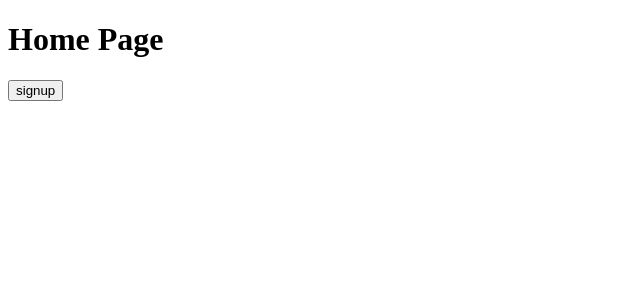
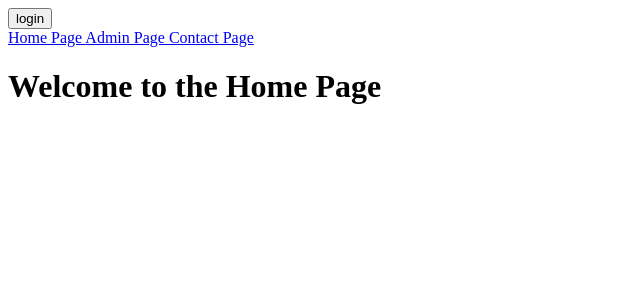
Before and after one commit to shruthi2609/C1-Wipro-React-Module, a React (Create React App) app in the folder React Demo CRA/c1wiproreact/: page / in a window 1280 px wide. Shown: the top 300 px of the page, without its empty margins (0-640 px from the left). Built offline with nearby package versions, Linux system fonts and the light colour scheme.

Commit message:
network calls and protected routes

```diff
--- a/React Demo CRA/c1wiproreact/src/App.js
+++ b/React Demo CRA/c1wiproreact/src/App.js
@@ -1,4 +1,4 @@
-import SignUpComponent from "./components/SPA Components/SignUpComponent"
+/*import SignUpComponent from "./components/SPA Components/SignUpComponent"
 import {BrowserRouter,Link,Routes,Route} from "react-router-dom"
 import DashBoard from "./components/SPA Components/DashBoard"
 import HomePage from "./components/SPA Components/HomePage"
@@ -7,8 +7,8 @@ function App(){
   return(
     <div>
      <BrowserRouter>
-   {  /*  <Link to="/signup">signup</Link>
-       <Link to="/dashboard">DashBoard</Link>*/}
+  <Link to="/signup">signup</Link>
+       <Link to="/dashboard">DashBoard</Link>
       <Routes>
         <Route path="/" element={<HomePage></HomePage>}></Route>
         <Route path='/signup' element={<SignUpComponent></SignUpComponent>}></Route>
@@ -20,4 +20,35 @@ function App(){
     </div>
   )
 }
-export default App
+export default App*/
+
+/*import NetworkCall from "./components/Network Calls/SimpleNetworkCallClass"
+export default function App(){
+  return(
+    <NetworkCall></NetworkCall>
+  )
+}*/
+
+import {BrowserRouter,Link,Routes,Route} from "react-router-dom"
+import { Home,AdminPage,ContactPage} from "./components/Protected Routes/AllComponents"
+import Navigation from "./components/Protected Routes/AllComponents"
+import { useState } from "react"
+export default function App(){
+  const [user,setUser]=useState(null)
+  const handleLogin=()=>{
+    setUser({email:"test@gmail.com",role:"Admin"})
+  }
+  return(
+    <>
+    <button onClick={handleLogin}>login</button>
+    <BrowserRouter>
+    <Navigation></Navigation>
+    <Routes>
+      <Route path="/" element={<Home></Home>}></Route>
+      <Route path="/admin" element={<AdminPage user={user}></AdminPage>}></Route>
+      <Route path="/contact" element={<ContactPage></ContactPage>}></Route>
+    </Routes>
+    </BrowserRouter>
+    </>
+  )
+}
--- /dev/null
+++ b/React Demo CRA/c1wiproreact/src/components/Network Calls/SimpleNetworkCallClass.js
@@ -0,0 +1,31 @@
+import React from "react"
+export default class NetworkCall extends React.Component{
+    constructor(props){
+        super(props)
+        this.state={
+            serverResponse:[]
+        }
+    }
+  /*   handleAPI=()=>{
+        fetch("https://jsonplaceholder.typicode.com/users").then((res)=>{return res.json()}).then((res)=>this.setState({serverResponse:res})).catch((err)=>console.log(err))
+    }*/
+    componentDidMount(){
+        fetch("https://jsonplaceholder.typicode.com/users").then((res)=>{return res.json()}).then((res)=>this.setState({serverResponse:res})).catch((err)=>console.log(err))
+    }
+    render(){
+console.log("inside render")
+        return(
+        <div>
+
+            {
+                this.state.serverResponse.map((item)=>(
+                    <div>
+                        <h1>{item.username}</h1>
+                        <h1>{item.email}</h1>
+                    </div>
+                ))
+            }
+        </div>
+        )
+    }
+}
--- /dev/null
+++ b/React Demo CRA/c1wiproreact/src/components/Protected Routes/AllComponents.js
@@ -0,0 +1,43 @@
+import { Link } from "react-router-dom"
+ const Navigation=()=>{
+return(
+    <nav>
+        <Link to="/">Home Page </Link>
+        <Link to="/admin">Admin Page </Link>
+        <Link to="/contact">Contact Page </Link>
+
+    </nav>
+)
+}
+
+export const Home=()=>{
+return(
+    <div>
+        <h1>Welcome to the Home Page</h1>
+    </div>
+)
+}
+
+export const AdminPage=(props)=>{
+    if(props.user)
+    {
+    return(
+        <div>
+            <h1>Welcome to the admin Page</h1>
+        </div>
+    )
+    }
+    else{
+        return <h1>Protected Route ! please login to see</h1>
+    }
+}
+
+export const ContactPage=()=>{
+    return(
+        <div>
+            <h1>Welcome to the Contact Page</h1>
+        </div>
+    )
+}
+
+export default Navigation
```
